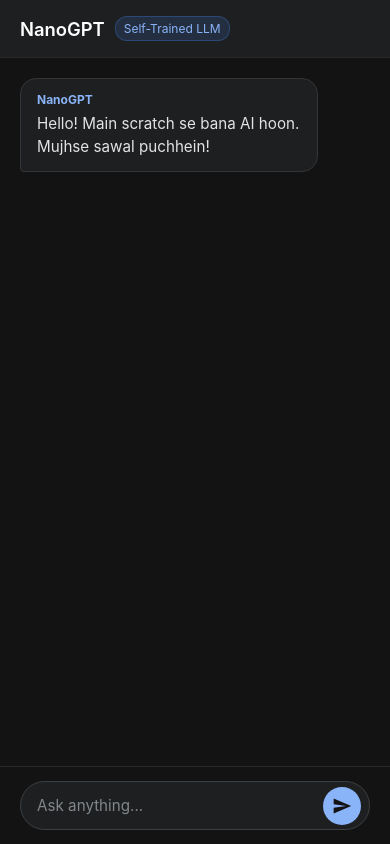
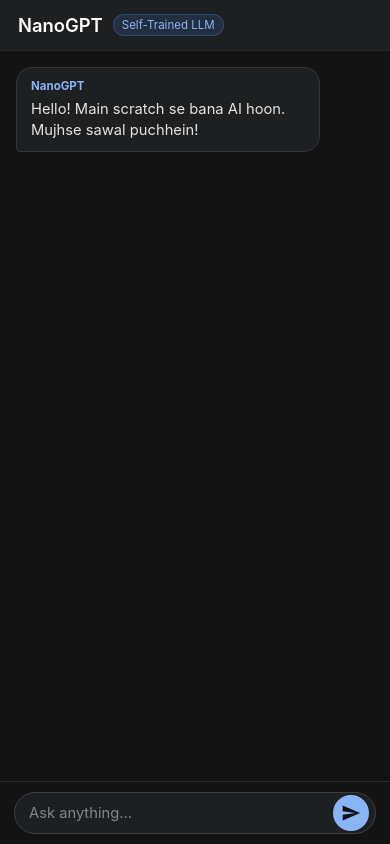
Before and after one commit to sumant12mallik/nano-gpt-web, a Flask app: page / in a window 390 px wide. Run offline with Flask 3, Linux system fonts and the light colour scheme.

Commit message:
Update styles for body, navbar, and chat components
Refactor CSS styles for improved layout and responsiveness.

```diff
--- a/static/style.css
+++ b/static/style.css
@@ -5,18 +5,23 @@
   font-family: -apple-system, BlinkMacSystemFont, "Segoe UI", Roboto, sans-serif;
 }
 
-body {
+html, body {
+  height: 100%;
+  height: 100dvh; /* Mobile screen dynamic height fix */
   background-color: #131314;
   color: #e3e3e3;
+  overflow: hidden;
+}
+
+body {
   display: flex;
   flex-direction: column;
-  height: 100vh;
-  overflow: hidden;
 }
 
 /* Header */
 .navbar {
-  padding: 16px 20px;
+  flex-shrink: 0;
+  padding: 14px 18px;
   background-color: #1e1f20;
   border-bottom: 1px solid #282a2c;
   display: flex;
@@ -38,8 +43,8 @@ body {
 .badge {
   background-color: rgba(66, 133, 244, 0.15);
   color: #8ab4f8;
-  font-size: 0.75rem;
-  padding: 4px 8px;
+  font-size: 0.72rem;
+  padding: 3px 8px;
   border-radius: 12px;
   border: 1px solid rgba(66, 133, 244, 0.3);
 }
@@ -48,18 +53,18 @@ body {
 #chat-container {
   flex: 1;
   overflow-y: auto;
-  padding: 20px;
+  padding: 16px;
   display: flex;
   flex-direction: column;
-  gap: 16px;
+  gap: 14px;
 }
 
 .message {
   max-width: 85%;
-  line-height: 1.5;
-  padding: 12px 16px;
+  line-height: 1.45;
+  padding: 10px 14px;
   border-radius: 16px;
-  font-size: 0.95rem;
+  font-size: 0.92rem;
   word-break: break-word;
 }
 
@@ -78,17 +83,19 @@ body {
 }
 
 .sender-tag {
-  font-size: 0.75rem;
+  font-size: 0.72rem;
   font-weight: 700;
   color: #8ab4f8;
   margin-bottom: 4px;
 }
 
-/* Footer & Input */
+/* Footer & Input Pin to Bottom */
 .footer-input {
-  padding: 14px 20px;
+  flex-shrink: 0;
+  padding: 10px 14px;
   background-color: #131314;
   border-top: 1px solid #282a2c;
+  padding-bottom: max(10px, env(safe-area-inset-bottom));
 }
 
 .input-wrapper {
@@ -96,9 +103,8 @@ body {
   align-items: center;
   background-color: #1e1f20;
   border: 1px solid #3c4043;
-  border-radius: 28px;
-  padding: 4px 8px 4px 16px;
-  transition: border-color 0.2s;
+  border-radius: 24px;
+  padding: 2px 6px 2px 14px;
 }
 
 .input-wrapper:focus-within {
@@ -111,8 +117,8 @@ input {
   border: none;
   outline: none;
   color: #ffffff;
-  font-size: 0.95rem;
-  padding: 10px 0;
+  font-size: 0.92rem;
+  padding: 8px 0;
 }
 
 input::placeholder {
@@ -122,17 +128,12 @@ input::placeholder {
 button {
   background-color: #8ab4f8;
   border: none;
-  width: 38px;
-  height: 38px;
+  width: 36px;
+  height: 36px;
   border-radius: 50%;
   cursor: pointer;
   display: flex;
   align-items: center;
   justify-content: center;
   color: #131314;
-  margin-left: 6px;
 }
-
-button:active {
-  transform: scale(0.92);
-}
```
